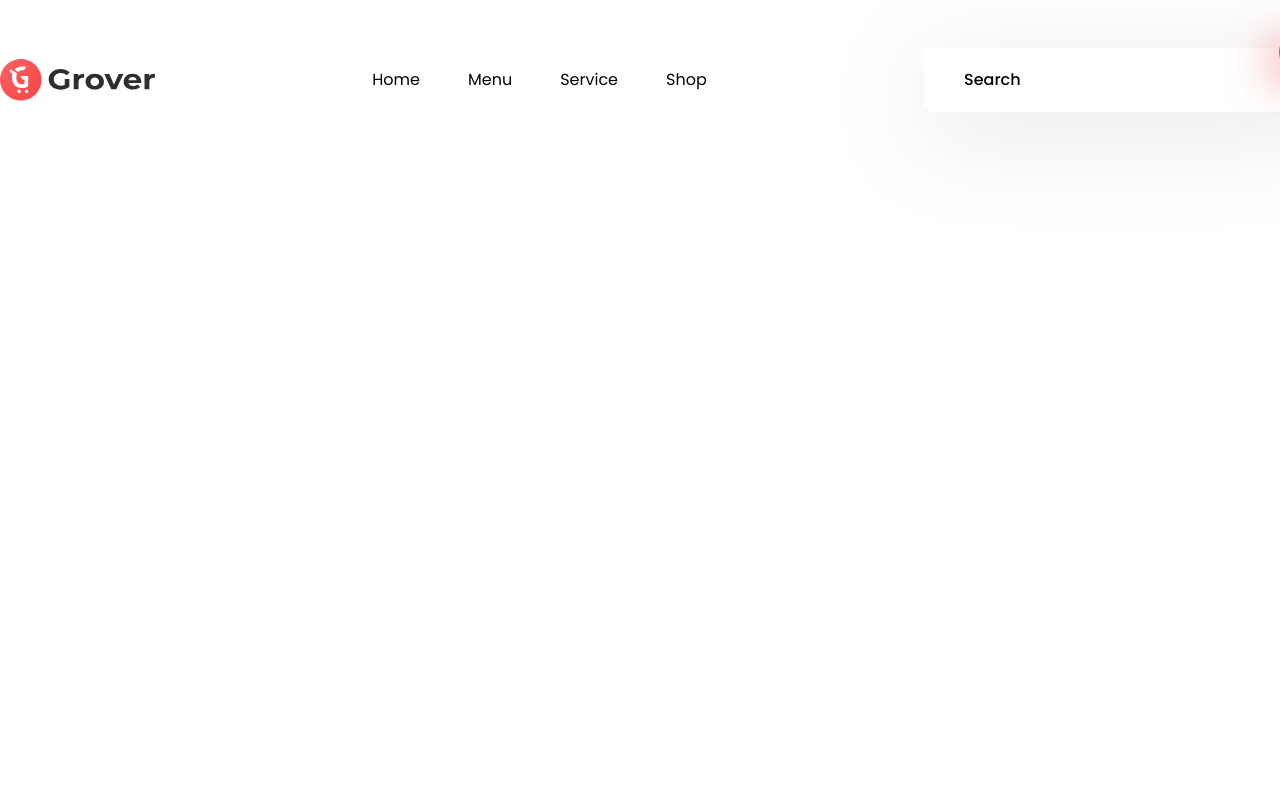
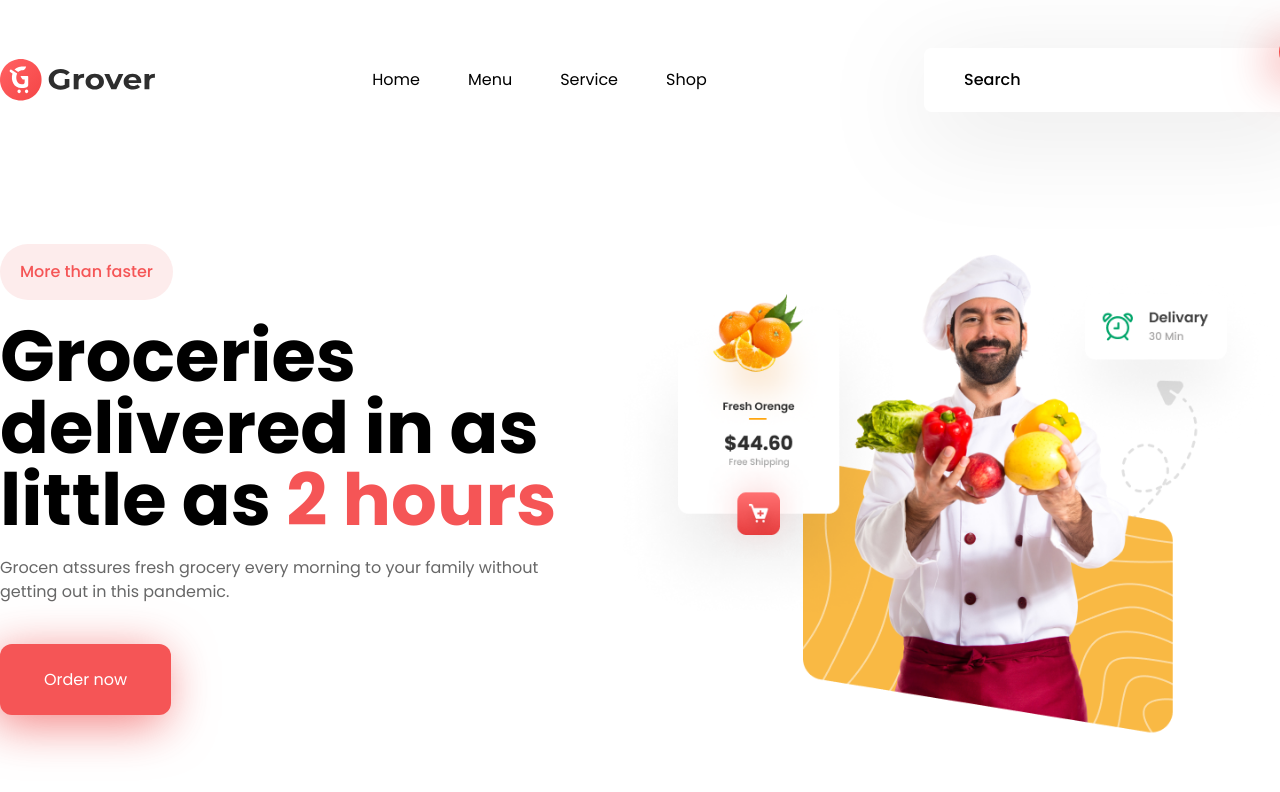
Before and after one commit to odilovicc/project-four, a plain HTML site: page index.html in a window 1280 px wide. Shown: the top 792 px of the page. Drawn offline with nearby package versions, Linux system fonts and the light colour scheme; a small style sheet from the web is missing.

Commit message:
Hero section

```diff
--- a/index.html
+++ b/index.html
@@ -41,5 +41,23 @@
 
 <!-- Menu -->
 
+<!-- Hero section -->
+
+<section class="container mx-auto py-10">
+    <div class="flex items-center gap-10">
+        <div class="w-1/2">
+            <h1 class="bg-[#FDECEC] text-[#F55556] w-max px-5 py-4 mb-5 rounded-full font-medium">More than faster</h1>
+            <h1 class="text-7xl font-bold mb-5">Groceries delivered in as little as <span class="text-[#f55556]"> 2 hours</span></h1>
+            <p class="text-[#676767] mb-16">Grocen atssures fresh grocery every morning to your family without getting out in this pandemic.</p>
+            <a href="#" class="text-white red-shadow transition duration-200 hover:filter-none bg-[#F55556] rounded-xl px-11 py-6">Order now</a>
+        </div>
+        <div>
+            <img src="/assets/Header Image.png" alt="">
+        </div>
+    </div>
+</section>
+
+<!-- Hero section -->
+
 </body>
 </html>
--- a/main.scss
+++ b/main.scss
@@ -38,3 +38,7 @@
   .search-button i:hover {
     color: #000;
   }
+
+  .red-shadow{
+    filter: drop-shadow(-6px 9px 24px rgba(238, 67, 67, 0.68));
+  }
```
Also changed, not shown: assets/Header Image.png (added), assets/image.png (added), assets/image.svg (added), main.css, 1 other file.
